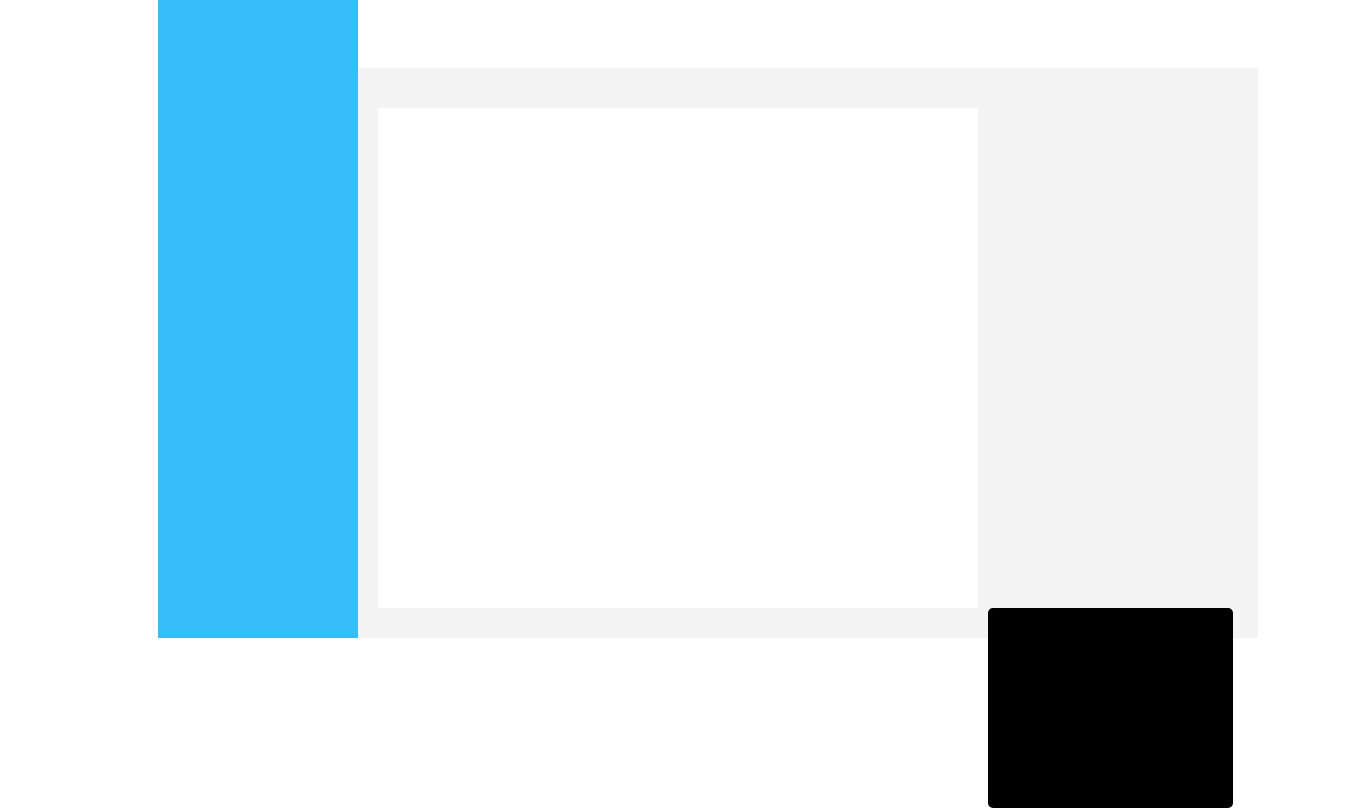
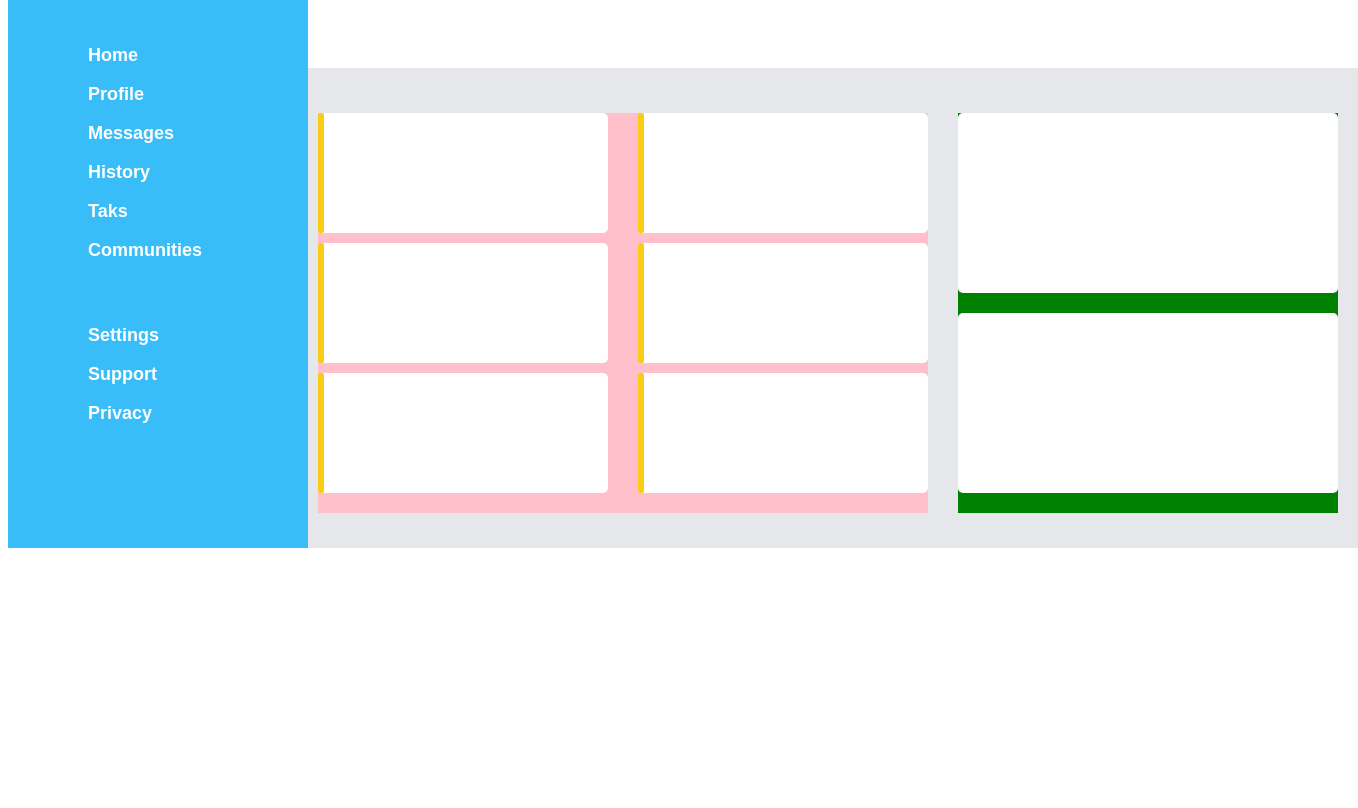
Before and after one commit to aastharai2631/Admin-Dashboard, a plain HTML site: page index.html in a window 1280 px wide. Shown: the part 70-878 px from the top of the page, 1358 px wide, since content can reach past the window. After the commit the page ends 800 px from the top, so only its background shows below. Drawn offline with Linux system fonts and the light colour scheme.

Commit message:
Add files via upload

```diff
--- a/index.html
+++ b/index.html
@@ -7,26 +7,40 @@
     <title>Admin Dashboard</title>
 </head>
 <body>
-    <div class="Dashboard">
-        <div class="side_bar"></div>
+    <div class="main">
+        <div class="side_bar">
+            <!-- <img src="view-dashboard.svg" height="50px" width="50px" style="margin-top: 10px;"> -->
+            <p style="color: white; font-size: xx-large ;margin-left: 80px; margin-top:10px; font-family: Arial, Helvetica, sans-serif;"><b>Dashboard</b></p>
+            <br>
+
+            <p style="color: white; font-size: large ;margin-left: 80px; margin-top:10px; font-family: Arial, Helvetica, sans-serif;"><b>Home</b></p>
+            <p style="color: white; font-size: large ;margin-left: 80px; margin-top:10px; font-family: Arial, Helvetica, sans-serif;"><b>Profile</b></p>
+            <p style="color: white; font-size: large ;margin-left: 80px; margin-top:10px; font-family: Arial, Helvetica, sans-serif;"><b>Messages</b></p>
+            <p style="color: white; font-size: large ;margin-left: 80px; margin-top:10px; font-family: Arial, Helvetica, sans-serif;"><b>History</b></p>
+            <p style="color: white; font-size: large ;margin-left: 80px; margin-top:10px; font-family: Arial, Helvetica, sans-serif;"><b>Taks</b></p>
+            <p style="color: white; font-size: large ;margin-left: 80px; margin-top:10px; font-family: Arial, Helvetica, sans-serif;"><b>Communities</b></p>
+             <br><br>
+             <p style="color: white; font-size: large ;margin-left: 80px; margin-top:10px; font-family: Arial, Helvetica, sans-serif;"><b>Settings</b></p>
+             <p style="color: white; font-size: large ;margin-left: 80px; margin-top:10px; font-family: Arial, Helvetica, sans-serif;"><b>Support</b></p>
+             <p style="color: white; font-size: large ;margin-left: 80px; margin-top:10px; font-family: Arial, Helvetica, sans-serif;"><b>Privacy</b></p>
+        </div>
         <div class="top_bar"></div>
         <div class="bottom">
+            <!-- <p style="font-family: Arial, Helvetica, sans-serif; width:150px; margin-left: 10px;"><b>Your Projects</b></p> -->
             <div class="inside">
-                <!-- <div class="item1"></div>
-                <div class="item2"></div>
-                <div class="item3"></div>
-                <div class="item4"></div>
-                <div class="item5"></div>
-                <div class="item6"></div> -->
+                <div class="item1"><div class="line"></div></div>
+                <div class="item2"><div class="line"></div></div>
+                <div class="item3"><div class="line"></div></div>
+                <div class="item4"><div class="line"></div></div>
+                <div class="item5"><div class="line"></div></div>
+                <div class="item6"><div class="line"></div></div>
             </div>
-
-            <div class="side_div">
-                <!-- <div class="Item7">item7</div>
-                <div class="Item8">item8</div> -->
+            <div class="side">
+                <!-- <a style="height: 20px; width:150px;"><b>Announcements</b></a> -->
+                <div class="item7"></div>
+                <div class="item8"></div>
             </div>
-
         </div>
     </div>
-
 </body>
 </html>
--- a/style.css
+++ b/style.css
@@ -1,116 +1,117 @@
-.Dashboard{
+.main{
     display:grid;
-    height:700px;
-    width:1100px;
-    margin-left:150px;
-    background-color: white;
     grid-template-columns: 50px 50px;
     grid-template-rows: 50px;
-
 }
-
 .side_bar{
-    height:700px;
-    width:200px;
+    height: 610px;
+    width: 300px;
     background-color: #38bdf8;
 }
 
 .top_bar{
-    height:130px;
-    width:900px;
+    height: 130px;
+    width: 1050px;
     background-color: white;
-    margin-left:150px;
+    margin-left: 250px;
+
 }
 
 .bottom{
-    display:inline-grid;
-    height:570px;
-    width:900px;
+    display:grid;
+    height: 480px;
+    width: 1050px;
+    background-color: #e5e7eb;
+    margin-left:300px;
     margin-top:80px;
-    background-color: #f4f4f5;
-    margin-left:200px ;
+    grid-template-columns: 50px 50px;
+}
+
+.inside{
+    display:grid;
+    height: 400px;
+    width: 610px;
+    background-color: pink;
+    margin-left: 10px;
+    margin-top:45px;
+    grid-template-columns: 50px 50px;
+    grid-template-rows: 50px 50px 50px;
+    column-gap: 270px;
+    row-gap: 80px;
+}
+.line{
+    height: 120px;
+    width:6px;
+    background-color: #facc15;
+    border-radius: 2px;
+}
+
+.item1{
+    height:120px;
+    width:290px;
+    background-color: white;
+    border-radius: 5px;
 
 }
 
-.inside
-{
-   display:grid;
-   height:500px;
-   width:600px;
-   background-color:white;
-   margin-left:20px;
-   margin-top:40px;
-   grid-template-columns: 50px 50px;
-   grid-template-rows: 50px 50px 50px ;
-   column-gap: 250px;
-   row-gap: 120px;
-}
-
-/* .inside div{
-     border:2px solid;
-    border-radius: 5px;
-} */
-
-
-.side_div
-{
-   display:grid;
-   height:200px;
-   width:245px;
-   background-color:black;
-   margin-left:630px;
-}
-
-.side_div{
-    /* border: 2px solid; */
+.item2{
+    height:120px;
+    width:290px;
+    background-color: white;
     border-radius: 5px;
 }
 
-/* .item1{
-    height:150px;
-    width:280px;
-    background-color:white;
-}
-
-.item2{
-    height:150px;
-    width:280px;
-    background-color:white;
-} */
-
-/* .item3{
-    height:150px;
-    width:280px;
-    background-color:white;
+.item3{
+    height:120px;
+    width:290px;
+    background-color: white;
+    border-radius: 5px;
 }
 
 .item4{
-    height:150px;
-    width:280px;
-    background-color:white;
+    height:120px;
+    width:290px;
+    background-color: white;
+    border-radius: 5px;
 }
 
 .item5{
-    height:150px;
-    width:280px;
-    background-color:white;
+    height:120px;
+    width:290px;
+    background-color: white;
+    border-radius: 5px;
 }
 
 .item6{
-    height:150px;
-    width:280px;
-    background-color:white;
-} */
+    height:120px;
+    width:290px;
+    background-color: white;
+    border-radius: 5px;
+}
 
 
-/* .item7{
-    height:150px;
-    width:240px;
-    background-color:white;
+.side{
+    display:grid;
+    height: 400px;
+    width: 380px;
+    background-color: green;
+    margin-left: 600px;
+    margin-top:45px;
+    grid-template-rows: 50px 50px;
+    row-gap: 150px;
+}
+
+.item7{
+    height:180px;
+    width:380px;
+    background-color: white;
+    border-radius: 5px;
+
 }
 
 .item8{
-    height:150px;
-    width:240px;
-    background-color:white;
-} */
+    height:180px;
+    width:380px;
+    background-color: white;
+    border-radius: 5px;
+}
```
